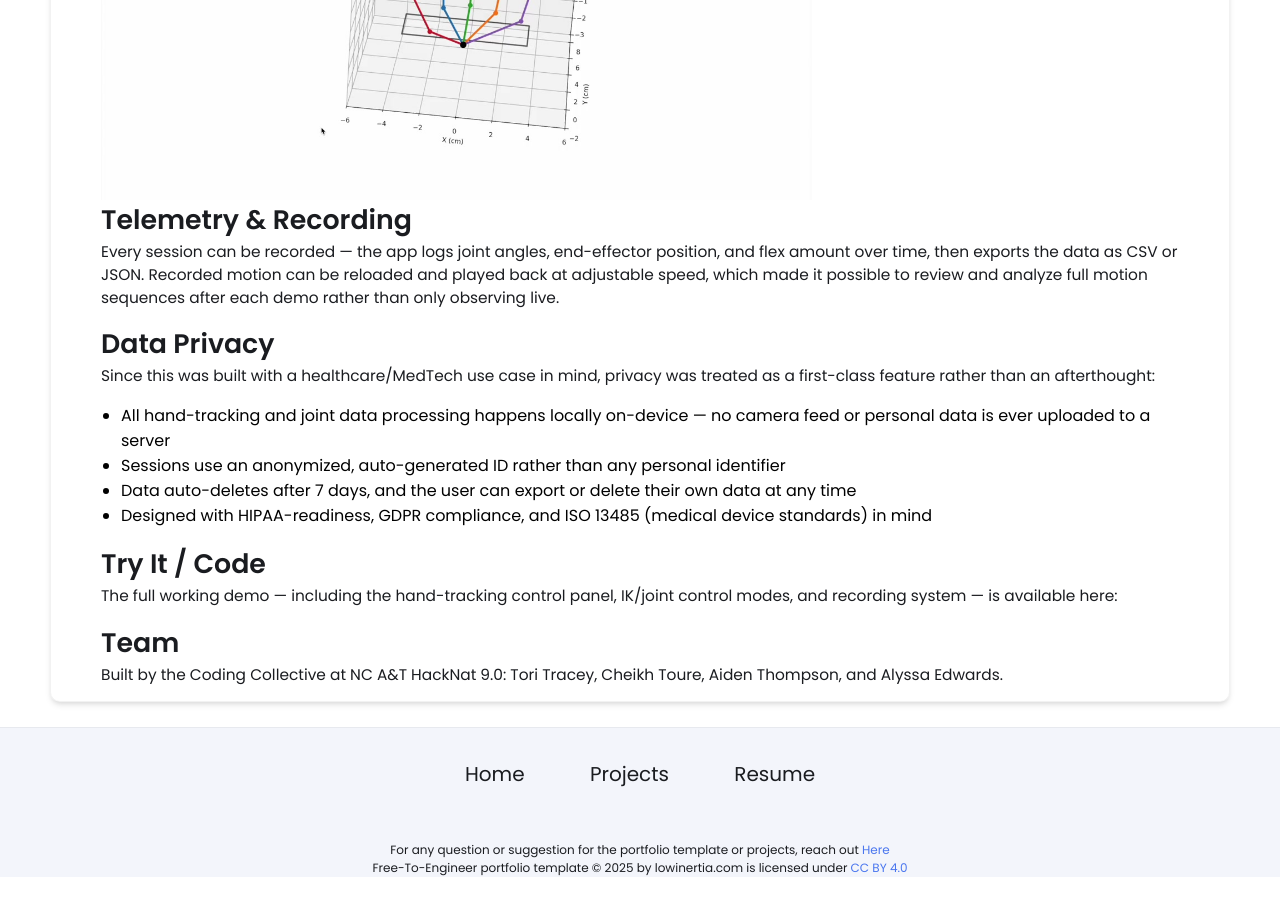
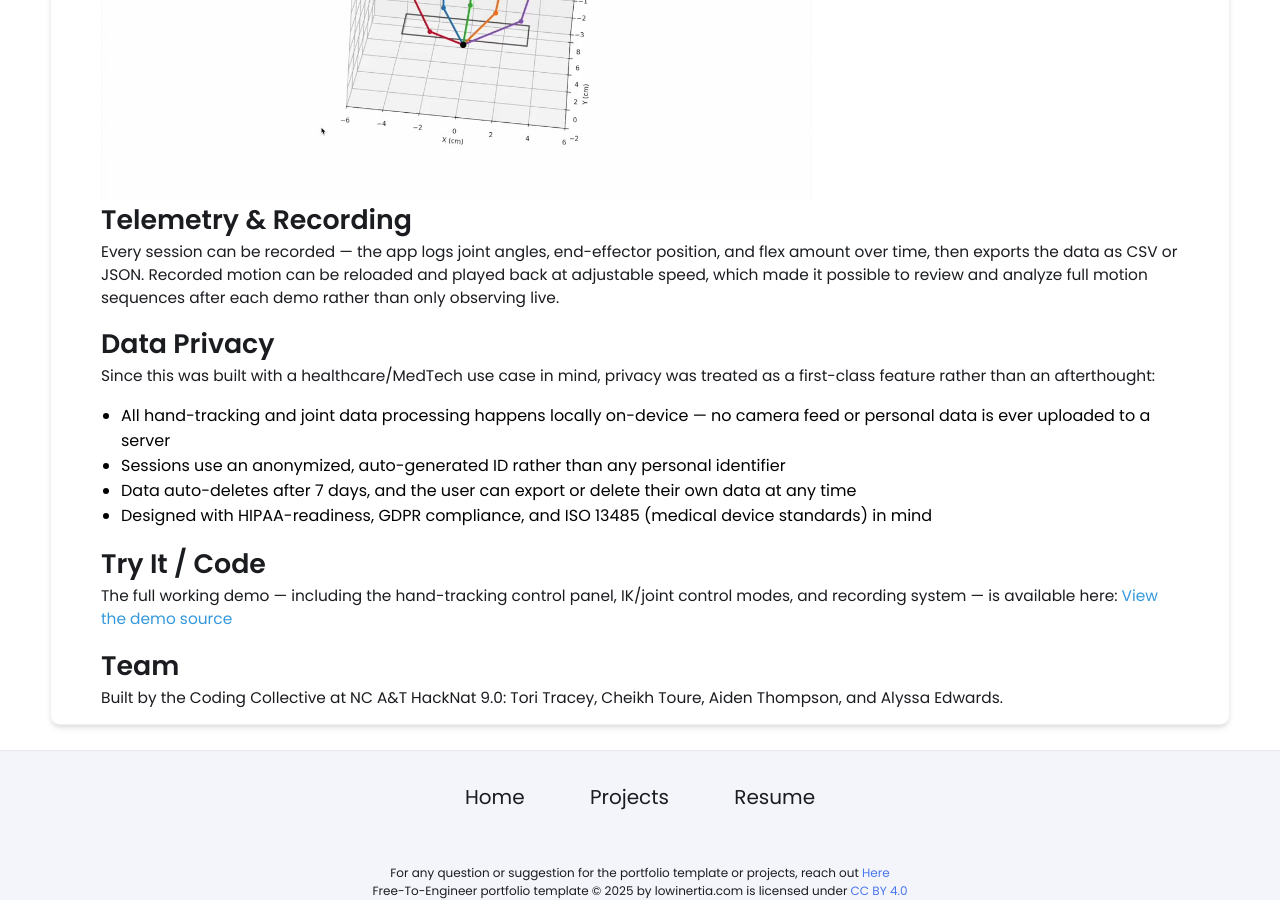
Before and after one commit to cheikh-ab-toure/cheikh-ab-toure.github.io, a Jekyll site: the page built from _projects/Med Reach/index.md, in a window 1280 px wide and 900 px high, scrolled down 1887 px. Built offline with Jekyll 4.4.1, drawn with Linux system fonts in a browser that asks for light colours; before the commit the page ends 2764 px from its top, so only the background shows below that.

Commit message:
Update demo source link in project index

```diff
--- a/_projects/Med Reach/index.md
+++ b/_projects/Med Reach/index.md
@@ -44,7 +44,7 @@ Since this was built with a healthcare/MedTech use case in mind, privacy was tre
 
 # Try It / Code
 The full working demo — including the hand-tracking control panel, IK/joint control modes, and recording system — is available here:
-
+[View the demo source](demo.html)
 
 # Team
 Built by the Coding Collective at NC A&T HackNat 9.0: Tori Tracey, Cheikh Toure, Aiden Thompson, and Alyssa Edwards.
```
